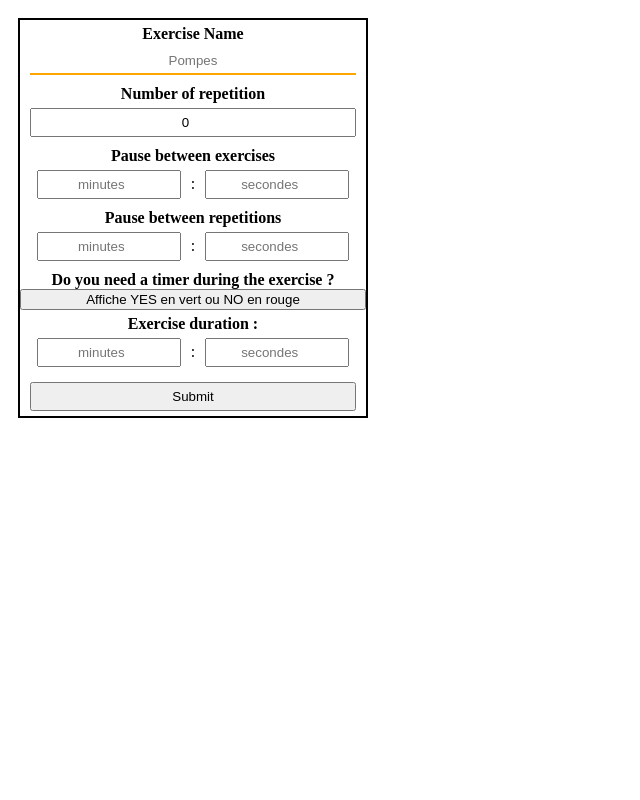
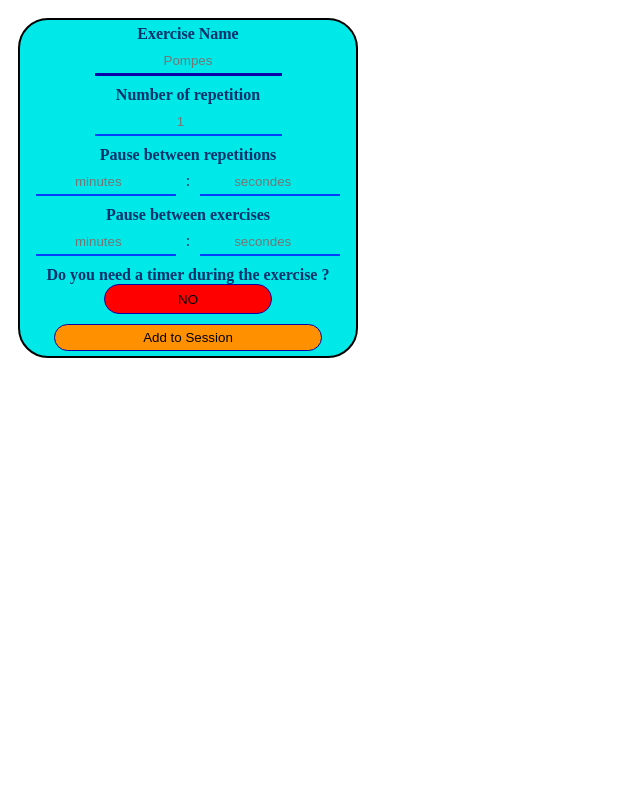
Before and after one commit to Pcauderlier/fit-timer, a React (Create React App) app: page / in a window 1280 px wide. Shown: the top 800 px of the page, without its empty margins (0-640 px from the left). Built offline with nearby package versions, Linux system fonts and the light colour scheme.

Commit message:
Formulaire complete  add gucci Style crer add list

```diff
--- a/src/components/App.js
+++ b/src/components/App.js
@@ -2,12 +2,15 @@ import '../styles/App.css'
 import Timer from './Timer';
 
 import LeftBanner from './LeftBanner';
+import { useState } from 'react';
+
 
 
 function App() {
+  let [list , updateList] = useState([])
   return (
     <div>
-      <LeftBanner/>
+      <LeftBanner list={list} updateList={updateList} />
 
       <Timer/>
 
--- a/src/components/Form.js
+++ b/src/components/Form.js
@@ -2,36 +2,66 @@
 import { useEffect, useState } from 'react'
 import '../styles/Form.css'
 
-function Form(){
-    class Exe{
-        constructor(){
-            this.name = '';
-            this.repetition = 0;
-            this.pause = [0,0]; // ajouter une methode pour detecter et transformer sa;
-            this.pauseRep = [0,0];
-            this.duration = [0,0];
-            this.needTimer = false;
-        }
-
-    }
+function Form({list,updateList}){
 
 
-    let [liste , updateList] = useState([])
+
+
     let [exercise , updateExercise] = useState({
          name : '',
-         repetition : 0,
+         repetitionNumber : 0,
+         pauseBetweenRepetition : [0,0],
+         pauseBetweenExe : [0,0],
+         needTimer : false,
+         duration : [0,0],
+         reset : function(){ // pas fonctionelle => reussir a reset certain param lors du submit
+            updateExercise({
+            name : '' ,
+            repetitionNumber : 0
+            },...exercise
+            )
+         }
     })
     function handleSubmit(e){
         e.preventDefault()
-        updateList([...liste,{exercise}])
+        updateList([...list,{exercise}])
     }
     function handleName(value){
         updateExercise({...exercise, name : value})
     }
     function handleRepetition(value){
-        updateExercise({...exercise, repetition : value})
+        updateExercise({...exercise, repetitionNumber : +(value)})
     }
+    function handlePauseRep(name , value){
+        let l = exercise.pauseBetweenRepetition.slice();
+        name === 'repetitonMin' ?
+        l[0] = +(value)
+        :
+        l[1] = +(value);
+        updateExercise({...exercise, pauseBetweenRepetition : l})
+    }
+    function handlePauseExe(name , value){
+        let l = exercise.pauseBetweenExe.slice();
+        name === 'exeMin' ?
+        l[0] = +(value)
+        :
+        l[1] = +(value);
+        updateExercise({...exercise, pauseBetweenExe : l})
+    }
+    function handleDuration(name , value){
+        let l = exercise.duration.slice();
+        name === 'durationMin' ?
+        l[0] = +(value)
+        :
+        l[1] = +(value);
+        updateExercise({...exercise, duration : l})
+    }
+    function handleCheckBox(e){
+        e.preventDefault()
+        let a = exercise.needTimer
+        updateExercise({...exercise, needTimer : !(a)})
 
+    }
 
 
     return (
@@ -42,34 +72,55 @@ function Form(){
                     onChange={(e)=>handleName(e.target.value)} />
                </div>
                <div className='input-box'> <label>Number of repetition </label>
-                    <input type='number' min='0' step='1' name='repetiton' defaultValue={0}
-                    onChange={(e)=> handleRepetition(e.target.value)} />
+                    <input type='number' min='0' step='1' name='repetiton'
+                    onChange={(e)=> handleRepetition(e.target.value)}
+                        placeholder='1'
+                    />
+               </div>
+               <div className='input-box'> <label>Pause between repetitions</label>
+                    <div>
+                        <input type='number' min='0' max='59' step='0' name='repetitonMin' className='time'
+                        placeholder='minutes' onChange={(e)=> handlePauseRep(e.target.name,e.target.value)}/>:
+                        <input type='number' min='0' max='59' step='0' name='repetitionSec' className='time'
+                         placeholder='secondes' onChange={(e)=> handlePauseRep(e.target.name,e.target.value)}/>
+                    </div>
                </div>
                <div className='input-box'> <label>Pause between exercises</label>
                     <div>
-                        <input type='number' min='0' step='0' name='pauseMin' className='time' placeholder='minutes'/>:
-                        <input type='number' min='0' step='0' name='pauseSec' className='time' placeholder='secondes'/>
+                        <input type='number' min='0' step='0' max='59' name='exeMin' className='time'
+                        placeholder='minutes' onChange={(e)=> handlePauseExe(e.target.name,e.target.value)}/>:
+                        <input type='number' min='0' step='0' max='59' name='exeSec' className='time'
+                        placeholder='secondes'onChange={(e)=> handlePauseExe(e.target.name,e.target.value)}/>
                     </div>
                </div>
-               <div className='input-box'> <label>Pause between repetitions</label>
-                    <div>
-                        <input type='number' min='0' step='0' name='repetitonMin' className='time' placeholder='minutes'/>:
-                        <input type='number' min='0' step='0' name='repetitionSec' className='time' placeholder='secondes'/>
-                    </div>
+
+               <div className='input-box'> <label>Do you need a timer during the exercise ? </label>
+                    <button className='button checkbox'
+                    onClick={(e)=> {handleCheckBox(e); return false}}
+                    style={exercise.needTimer ?
+                    {backgroundColor:  'rgb(2, 253, 2)'}
+                    :
+                    {backgroundColor : 'red'}}
+                    >
+                        {exercise.needTimer ? 'YES' : 'NO'}
+                    </button>
                </div>
-               <div className='input-box'> <label>Do you need a timer during the exercise ? </label>
-                    <button className='check-box'>Affiche YES en vert ou NO en rouge</button>
-               </div>
-               {//needTimer && // needTimer pas encore OP
+               {exercise.needTimer &&
                <div className='input-box'><label>Exercise duration : </label>
                     <div>
-                        <input type='number' min='0' step='0' name='durationMin'className='time' placeholder='minutes'/>:
-                        <input type='number' min='0' step='0' name='durationSec'className='time' placeholder='secondes'/>
+                        <input type='number' min='0' step='0' max='59' name='durationMin'
+                        className='time' placeholder='minutes'
+                        onChange={(e)=> handleDuration(e.target.name,e.target.value)}
+                        />:
+                        <input type='number' min='0' step='0' max='59' name='durationSec'
+                        className='time' placeholder='secondes'
+                        onChange={(e)=> handleDuration(e.target.name,e.target.value)}
+                        />
                     </div>
                </div>
                }
                <div className='input-box'>
-                    <input type='submit'/>
+                    <input type='submit' className='button' value={'Add to Session'}/>
                </div>
             </form>
 
--- a/src/components/LeftBanner.js
+++ b/src/components/LeftBanner.js
@@ -1,10 +1,12 @@
 import Form from './Form';
 import '../styles/LeftBanner.css'
+// Changer en page preLoad
+export default function LeftBanner({list,updateList}){
 
-export default function LeftBanner({child}){
+
     return (
         <nav>
-            <Form/>
+            <Form list={list} updateList={updateList}/>
         </nav>
     )
 }
--- a/src/styles/Form.css
+++ b/src/styles/Form.css
@@ -3,7 +3,10 @@
     flex-direction: column;
     width : 100%;
     height: fit-content;
-    border : solid 2px black
+    border : solid 2px black;
+    border-radius: 30px;
+    background-color: rgb(0, 233, 233);
+    color: rgba(1, 0, 75, 0.795);
 
 }
 
@@ -11,6 +14,7 @@
     display: flex;
     flex-direction: column;
     text-align: center;
+    align-items: center;
     margin-top: 5px;
 
 }
@@ -25,10 +29,28 @@ input {
     text-align: center;
     margin : 5px 10px ;
     padding : 5px;
+    background-color: rgb(0, 233, 233);
+    border: none;
+    border-bottom: solid 2px rgb(4, 62, 252);
 
 }
 input[type=text]{
 
     border : none;
-    border-bottom: 2px solid orange;
+    border-bottom: 3px solid rgb(12, 1, 168);
 }
+.button{
+
+    border :1px solid rgb(12, 1, 168);
+    border-radius: 20px;
+}
+.checkbox{
+    background-color: rgb(2, 253, 2);
+    width: 50%;
+    height: 30px;
+
+}
+input[type=submit]{
+    background-color: rgb(255, 145, 0);
+    width: 80%;
+}
--- a/src/styles/LeftBanner.css
+++ b/src/styles/LeftBanner.css
@@ -1,7 +1,7 @@
 nav {
     display: flex;
     height : 100vh;
-    width : 350px;
+    width : 340px;
 
     padding: 10px;
 
```
